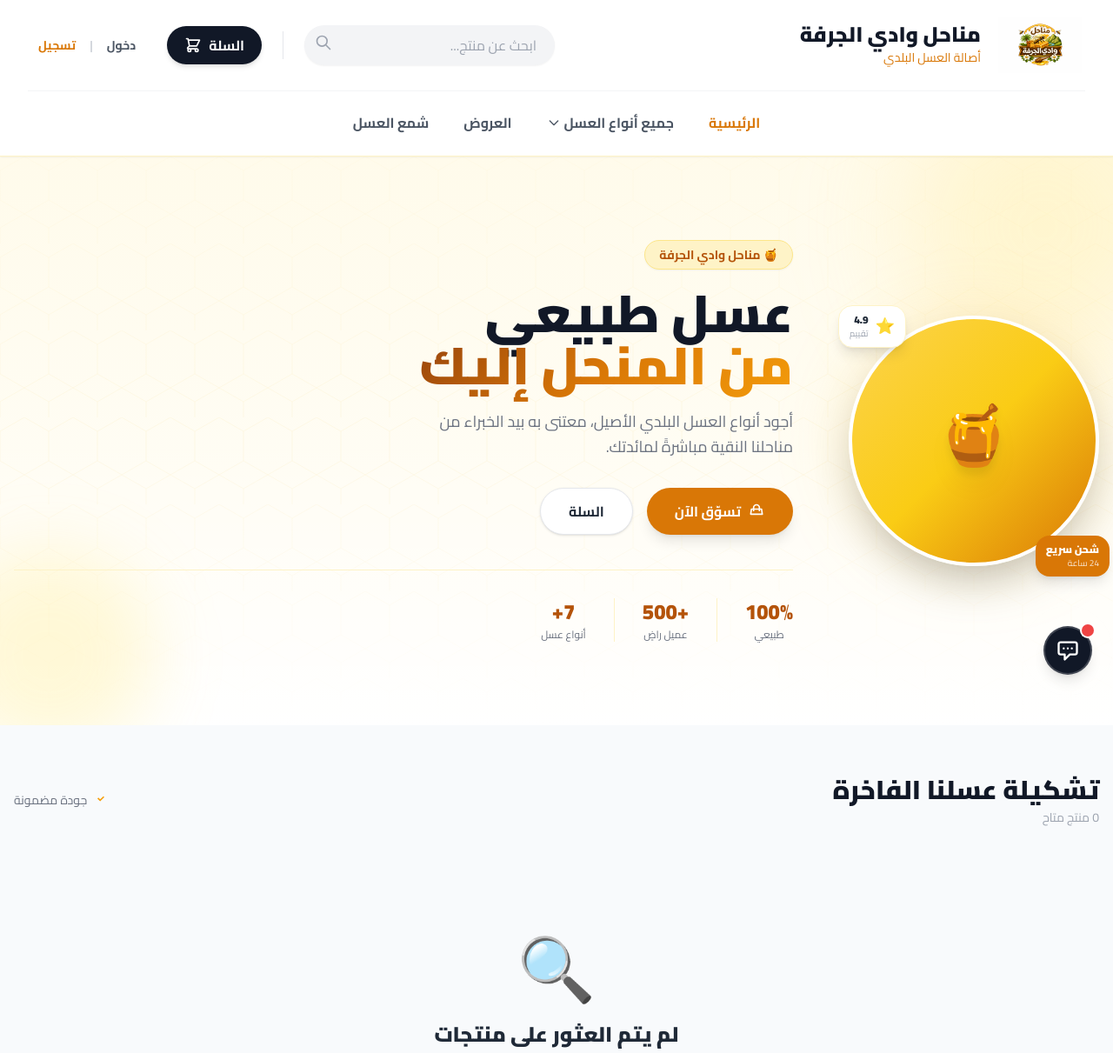
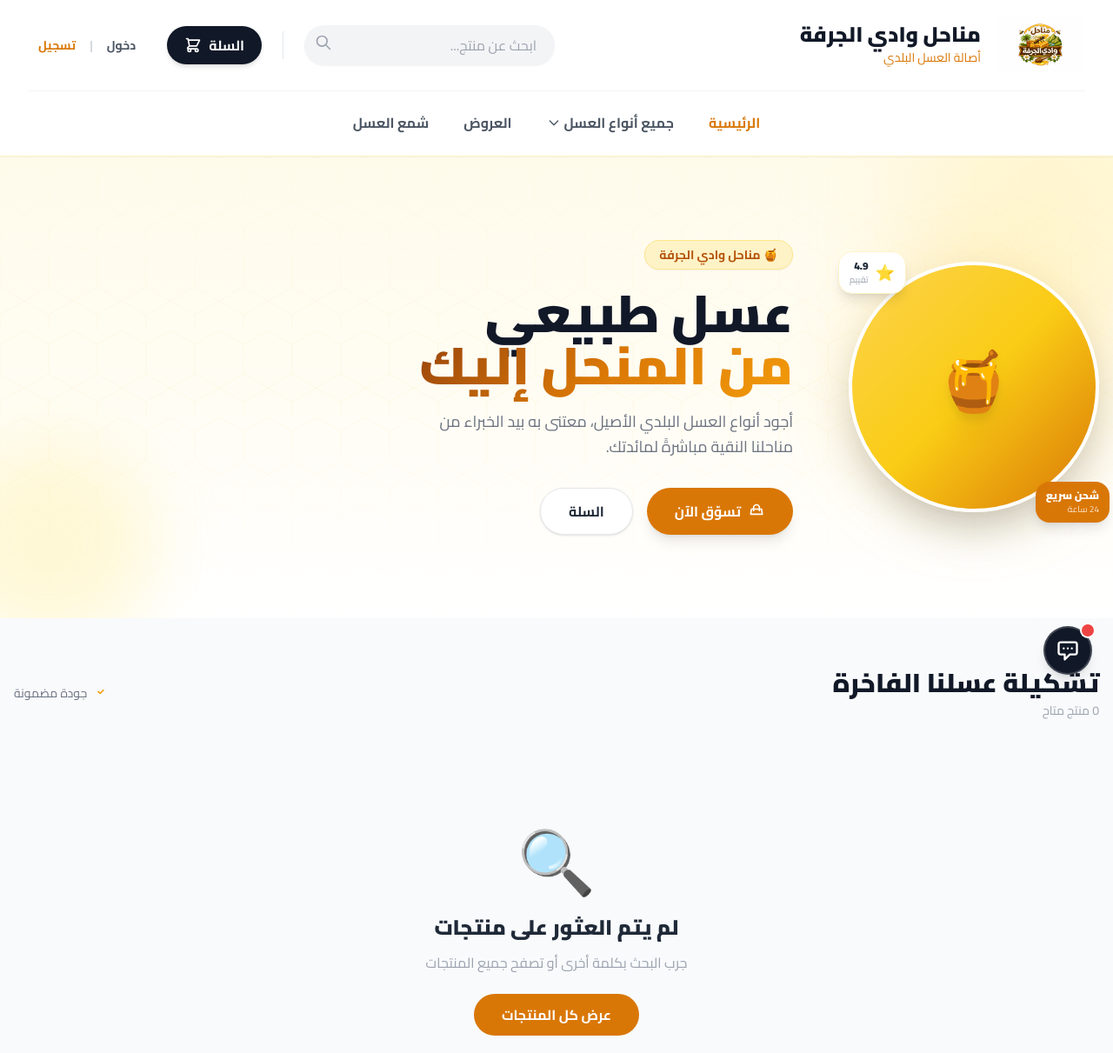
Before and after one commit to alghzwanik9/honey-store, a Laravel app: page / in a window 1280 px wide. Shown: the top 1211 px of the page at 87% size. Run offline with Laravel 12, Linux system fonts and the light colour scheme; data that the repository does not hold is empty; style sheets or scripts are compiled from the project's sources.

Commit message:
fix: remove statistics row and WHY US section from homepage

```diff
--- a/resources/views/home.blade.php
+++ b/resources/views/home.blade.php
@@ -37,23 +37,6 @@
                     </a>
                 </div>
 
-                {{-- Statistics row --}}
-                <div class="flex justify-center md:justify-start gap-8 mt-10 pt-8 border-t border-amber-100">
-                    <div class="text-center">
-                        <div class="text-2xl font-black text-amber-700">100%</div>
-                        <div class="text-xs text-gray-500 font-medium mt-0.5">طبيعي</div>
-                    </div>
-                    <div class="w-px bg-amber-100"></div>
-                    <div class="text-center">
-                        <div class="text-2xl font-black text-amber-700">+500</div>
-                        <div class="text-xs text-gray-500 font-medium mt-0.5">عميل راضٍ</div>
-                    </div>
-                    <div class="w-px bg-amber-100"></div>
-                    <div class="text-center">
-                        <div class="text-2xl font-black text-amber-700">7+</div>
-                        <div class="text-xs text-gray-500 font-medium mt-0.5">أنواع عسل</div>
-                    </div>
-                </div>
             </div>
 
             {{-- أيقونة العسل الرسومية --}}
```
